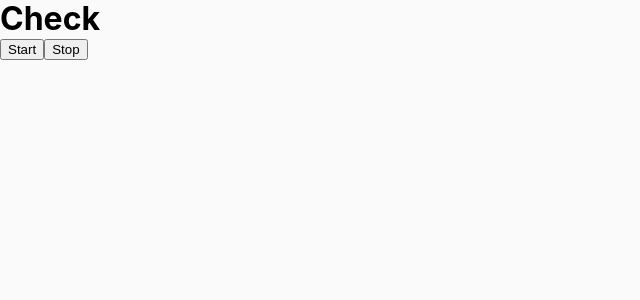
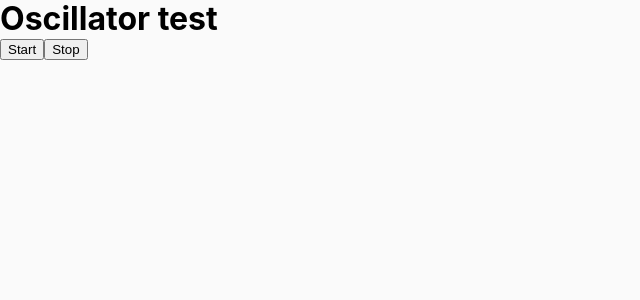
Before and after one commit to izmaelmag/next-p5-typescript-playground, a Next.js app: page /experiments/audio in a window 1280 px wide. Shown: the top 300 px of the page, without its empty margins (0-640 px from the left). Built offline with nearby package versions, Linux system fonts and the light colour scheme; a web font is replaced by a local one.

Commit message:
Title rename

```diff
--- a/pages/experiments/audio.tsx
+++ b/pages/experiments/audio.tsx
@@ -63,7 +63,7 @@ const AudioExpPage = () => {
     <Page onMouseMove={handleMouseMove}>
       <GlobalStyle />
 
-      <h1>Check</h1>
+      <h1>Oscillator test</h1>
       <button onClick={startOscillator}>Start</button>
       <button onClick={stopOscillator}>Stop</button>
     </Page>
```
